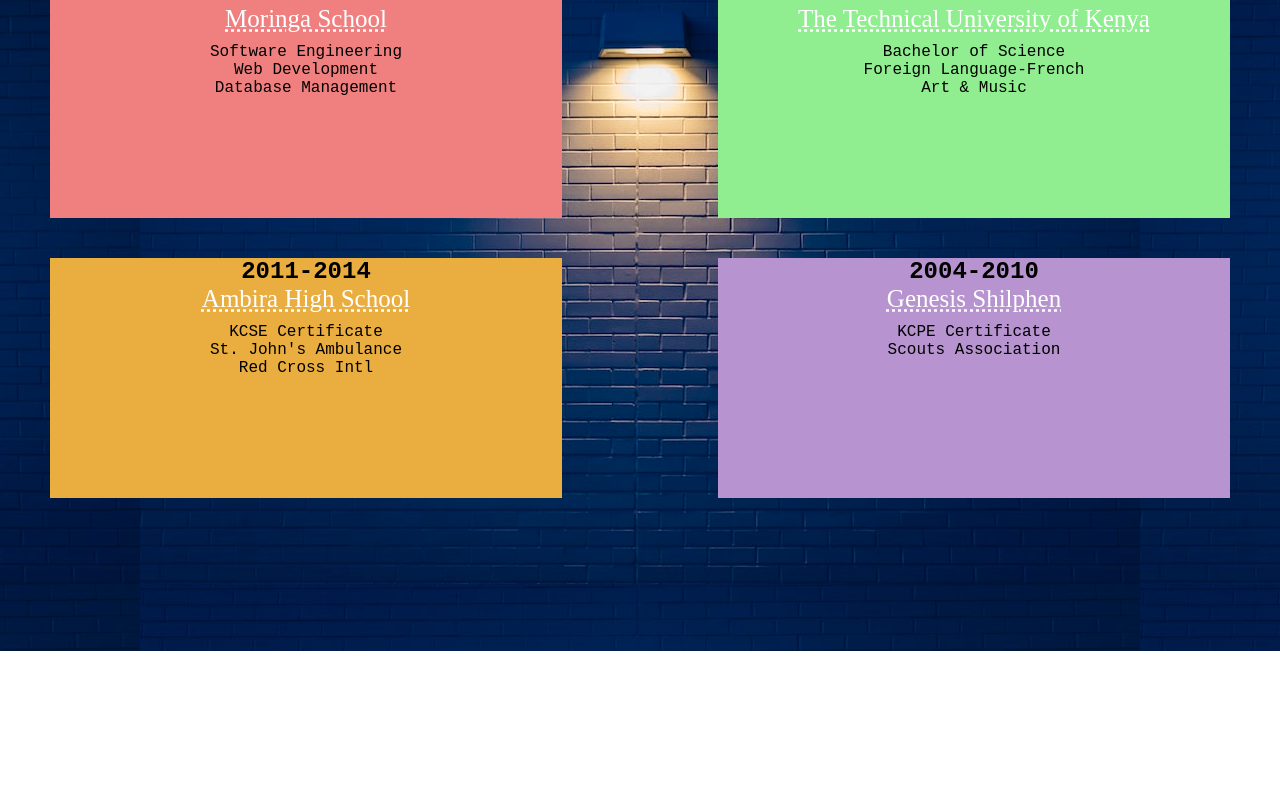
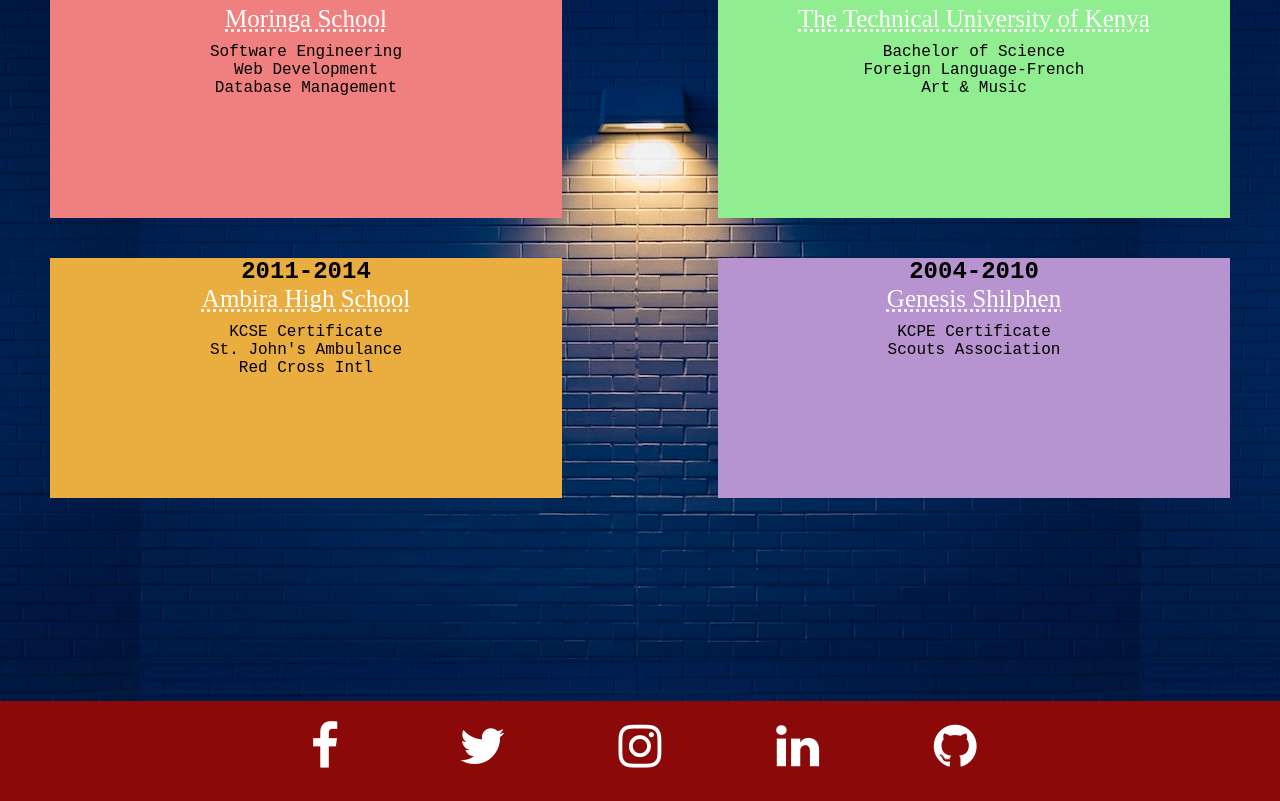
Before and after one commit to DMasilva/project-phase-0, a plain HTML site: page education.html in a window 1280 px wide. Shown: the part 149-950 px from the top of the page. Before the commit the page ends 800 px from the top, so only its background shows below. Drawn offline with Linux system fonts and the light colour scheme.

Commit message:
updated footers

```diff
--- a/css/style.css
+++ b/css/style.css
@@ -132,11 +132,17 @@
 .education{
    height: 100vh;
    width: 100%;
-   background-image: linear-gradient(rgba(0,0,0,5), rgba(0,0,0,5));
-   background-image: url(../images/light.jpeg);
+   /* background-image: linear-gradient(rgba(0,0,0,5), rgba(0,0,0,5));
+   background-image: url(../images/light.jpeg);  */
    /* background-size: 50%; */
    background-position:center;
    /* background-color:blue; */
+}
+
+.bg{
+   background-image: url(../images/light.jpeg);
+   background-position: center;
+
 }
 .right_side{
    /* background-color: red; */
@@ -382,6 +388,11 @@
    background-color:rgb(75, 77, 78);
 }
 
+.bg1{
+   background-image: url(../images/background-wall.v1.png);
+   background-position: center;
+}
+
 /* #more{
    display: none;
 } */
--- a/education.html
+++ b/education.html
@@ -6,8 +6,9 @@
     <meta name="viewport" content="width=device-width, initial-scale=1.0">
     <title>Education</title>
     <link rel="stylesheet" href="./css/style.css">
+    <link rel="stylesheet" href="https://cdnjs.cloudflare.com/ajax/libs/font-awesome/4.7.0/css/font-awesome.min.css">
 </head>
-<body>
+<body class="bg">
     <div class="education">
         <nav>
             <a class="main-logo" href="./index.html"><h1 id="homes" class="logo"><span id="blue">D.</span>MASILVA</h1></a>
@@ -60,6 +61,14 @@
 
         </div>
     </div>
+    <footer>
+        <a id="icon1" target="_blank" href="https://www.facebook.com/adi.dave.902" class="fa fa-facebook"></a>
+        <a id="icon2" target="_blank" href="https://twitter.com/Davy_Masilva" class="fa fa-twitter"></a>
+        <a id="icon3" target="_blank" href="https://www.instagram.com/davy_masilva/" class="fa fa-instagram"></a>
+        <a id="icon4" target="_blank" href="https://www.linkedin.com/in/david-onyango-082750201/" class="fa fa-linkedin"></a>
+        <a id="icon5" target="_blank" href="https://github.com/DMasilva" class="fa fa-github"></a>
+    </footer>
+
 
 </body>
 </html>
```
Also changed, not shown: about_me.html (+8 -0 lines), work.html (+10 -2 lines), 1 other file.
